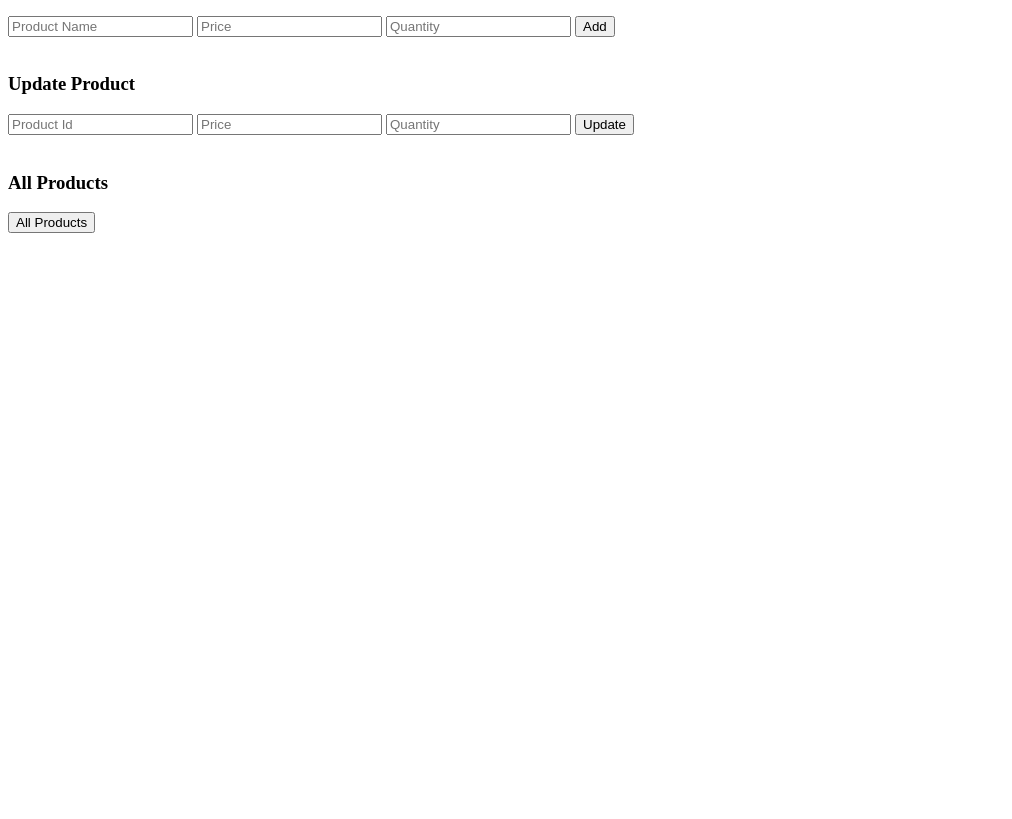
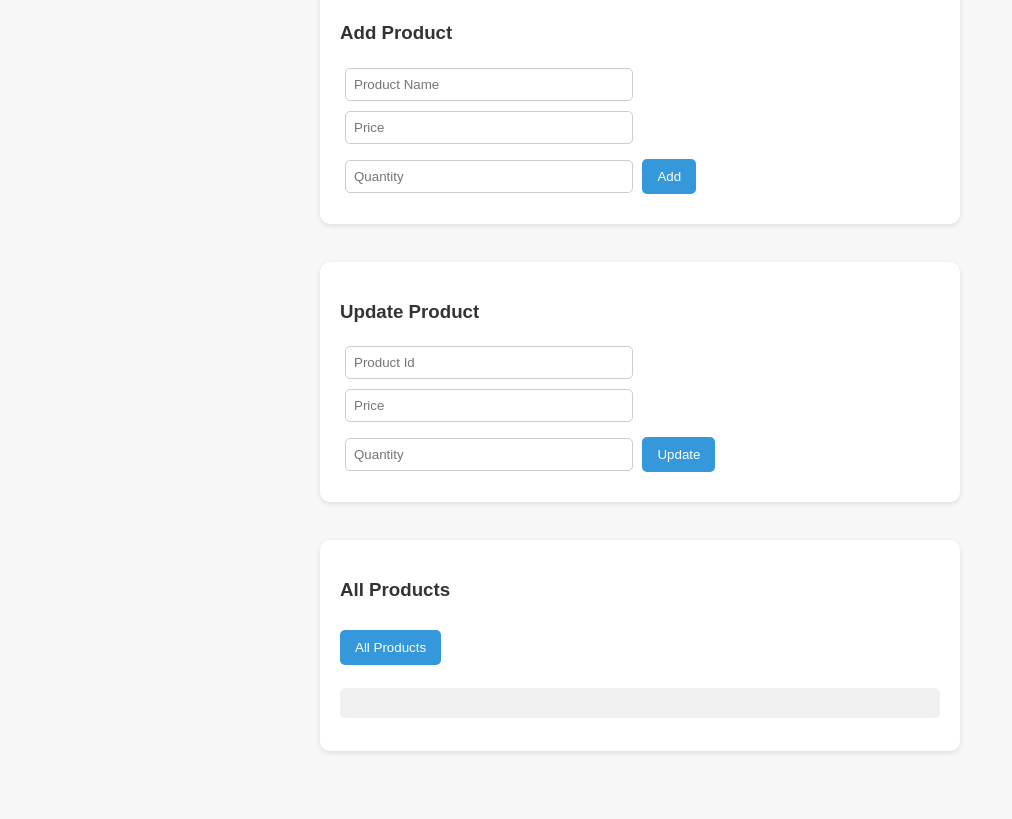
Before and after one commit to SriNavinM/JavaScript, a plain HTML site: page index.html in a window 1280 px wide. Shown: the part 105-924 px from the top of the page, without its empty margins (0-1012 px from the left). Before the commit the page ends 800 px from the top, so only its background shows below. Drawn offline with Linux system fonts and the light colour scheme.

Commit message:
css added

```diff
--- /dev/null
+++ b/index.css
@@ -0,0 +1,51 @@
+body {
+    font-family: Arial, sans-serif;
+    margin: 30px;
+    background-color:#f7f7f7;
+    color: #333;
+}
+
+h1 {
+    text-align: center;
+    color: #2c3e50;
+}
+
+div {
+    background-color: #fff;
+    padding: 20px;
+    margin-bottom: 20px;
+    border-radius: 10px;
+    box-shadow: 0 2px 5px rgba(0,0,0,0.1);
+    max-width: 600px;
+    margin-left: auto;
+    margin-right: auto;
+}
+
+input {
+    padding: 8px;
+    margin: 5px;
+    width: 45%;
+    border: 1px solid #ccc;
+    border-radius: 5px;
+}
+
+button {
+    padding: 10px 15px;
+    margin: 10px 0;
+    background-color: #3498db;
+    color: white;
+    border: none;
+    border-radius: 5px;
+    cursor: pointer;
+}
+
+button:hover {
+    background-color: #2980b9;
+}
+
+pre {
+    background-color: #f0f0f0;
+    padding: 15px;
+    border-radius: 5px;
+    white-space: pre-wrap;
+}
--- a/index.html
+++ b/index.html
@@ -5,6 +5,7 @@
     <meta charset="UTF-8">
     <meta name="viewport" content="width=device-width, initial-scale=1.0">
     <title>Product Inventory</title>
+    <link rel="stylesheet" href="index.css">
 </head>
 
     <h1>Product Inventory</h1>
```
